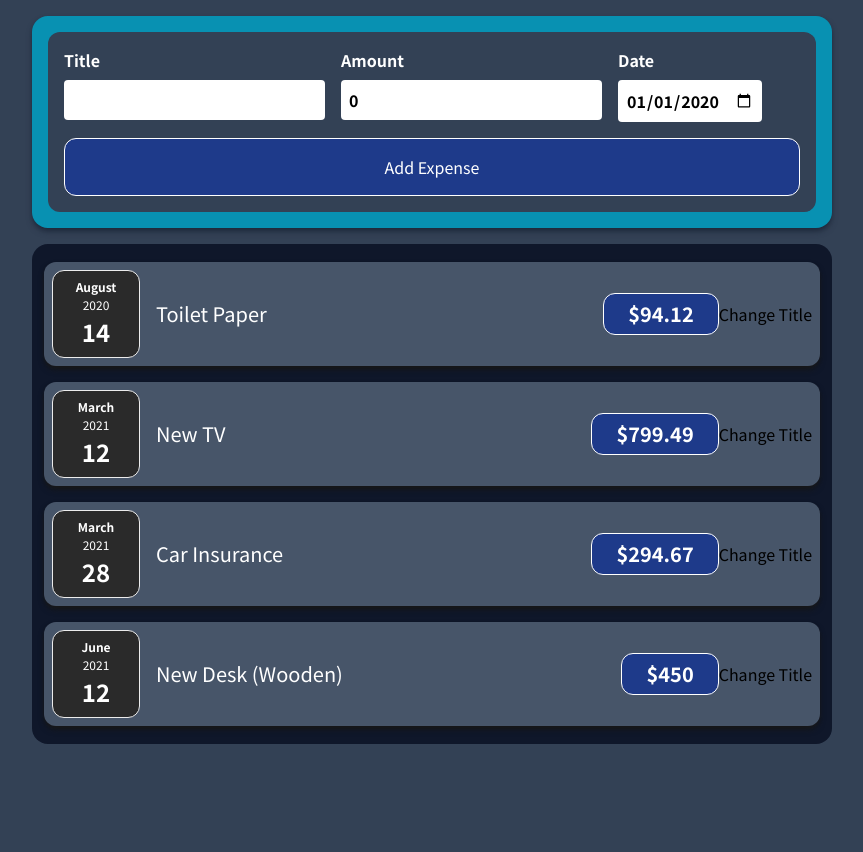
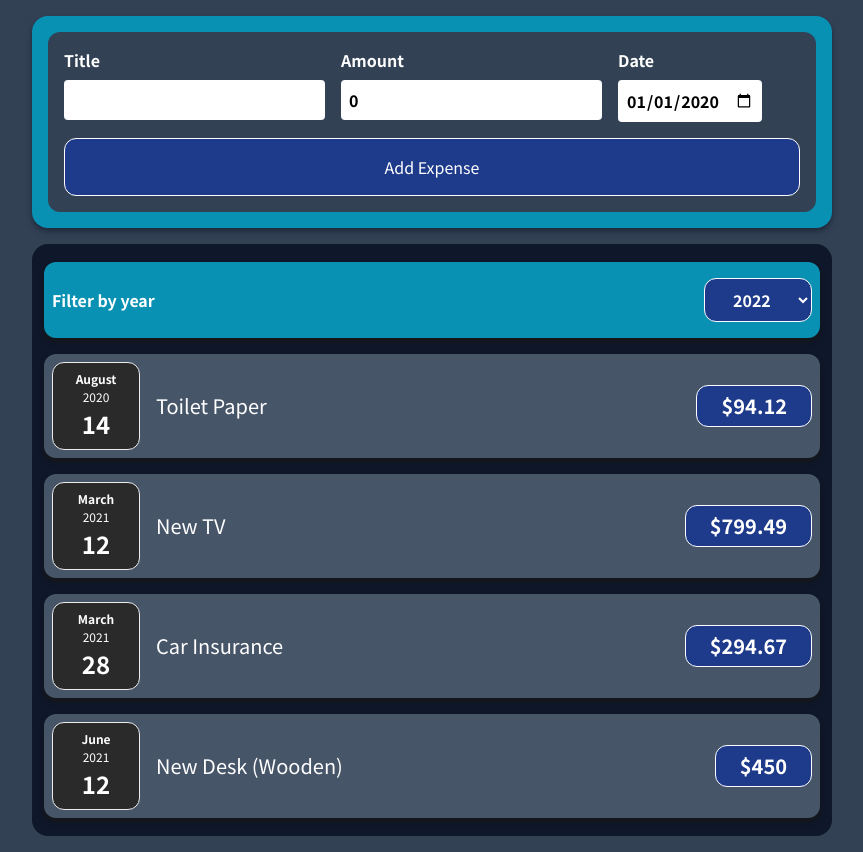
Before and after one commit to Tuzi555/expense-tracker, a React (Vite) app: page / in a window 1280 px wide. Shown: the whole page, without its empty margins (208-1071 px from the left). Before the commit the page ends 800 px from the top, so only its background shows below. Built offline with nearby package versions, Linux system fonts and the light colour scheme.

Commit message:
Added lifting state from expense form and from filter component

```diff
--- a/src/App.tsx
+++ b/src/App.tsx
@@ -2,6 +2,7 @@ import React from 'react';
 
 import NewExpense from "./components/NewExpense/NewExpense";
 import Expenses from './components/Expenses/Expenses';
+import {ExpenseItemModel} from "./models/ExepnseItemModel";
 
 const App = () => {
     const expenses = [
@@ -26,9 +27,14 @@ const App = () => {
         },
     ];
 
+    const newExpenseAddedHandler = (newExpense: ExpenseItemModel) => {
+        expenses.push(newExpense)
+        console.log(expenses)
+    }
+
     return (
         <div>
-            <NewExpense />
+            <NewExpense onNewExpenseAdded={newExpenseAddedHandler}/>
             <Expenses items={expenses} />
         </div>
     );
--- a/src/components/Expenses/ExpenseItem.tsx
+++ b/src/components/Expenses/ExpenseItem.tsx
@@ -3,22 +3,12 @@ import React, {FC, useState} from 'react';
 import ExpenseDate from './ExpenseDate.js';
 import Card from '../UI/Card';
 import './ExpenseItem.css';
+import {ExpenseItemModel} from "../../models/ExepnseItemModel";
 
-export interface ExpenseItemProps {
-    title: string,
-    date: Date,
-    amount: number
-}
-
-const ExpenseItem:FC<ExpenseItemProps> = (props) => {
+const ExpenseItem:FC<ExpenseItemModel> = (props) => {
   // function clickHandler() {}
   const [title, setTitle] = useState(props.title);
   console.log('ExpenseItem evaluated by React');
-
-  const clickHandler = () => {
-    setTitle('Updated!');
-    console.log(title);
-  };
 
   return (
     <Card className='expense-item'>
@@ -27,7 +17,6 @@ const ExpenseItem:FC<ExpenseItemProps> = (props) => {
         <h2>{title}</h2>
         <div className='expense-item__price'>${props.amount}</div>
       </div>
-      <button onClick={clickHandler}>Change Title</button>
     </Card>
   );
 }
--- a/src/components/Expenses/Expenses.tsx
+++ b/src/components/Expenses/Expenses.tsx
@@ -1,37 +1,51 @@
-import React, {FC} from 'react';
+import React, { FC } from 'react';
 
-import ExpenseItem, {ExpenseItemProps} from './ExpenseItem.js';
+import ExpenseItem from './ExpenseItem.js';
 import './Expenses.css';
+import { ExpenseItemModel } from '../../models/ExepnseItemModel';
+import ExpenseFilter from './ExpensesFilter';
+import Card from '../UI/Card';
 
 interface ExpensesProps {
-    items: ExpenseItemProps[]
+  items: ExpenseItemModel[];
 }
 
-const Expenses:FC<ExpensesProps> = (props) => {
+const Expenses: FC<ExpensesProps> = (props) => {
+  const filterExpensesHandler = (selectedYear: string) => {
+    console.log(`Year selected by user: ${selectedYear}`);
+  };
   return (
     <div className="expenses rounded-2xl">
+      <Card className="bg-cyan-600 py-4 my-4">
+        <ExpenseFilter onFilterExpenses={filterExpensesHandler} />
+      </Card>
+
       <ExpenseItem
+        id={props.items[0].id}
         title={props.items[0].title}
         amount={props.items[0].amount}
         date={props.items[0].date}
       />
       <ExpenseItem
+        id={props.items[1].id}
         title={props.items[1].title}
         amount={props.items[1].amount}
         date={props.items[1].date}
       />
       <ExpenseItem
+        id={props.items[2].id}
         title={props.items[2].title}
         amount={props.items[2].amount}
         date={props.items[2].date}
       />
       <ExpenseItem
+        id={props.items[3].id}
         title={props.items[3].title}
         amount={props.items[3].amount}
         date={props.items[3].date}
       />
     </div>
   );
-}
+};
 
 export default Expenses;
--- /dev/null
+++ b/src/components/Expenses/ExpensesFilter.tsx
@@ -0,0 +1,26 @@
+import React, { ChangeEvent, FC } from 'react';
+
+interface ExpenseFilterProps {
+  onFilterExpenses: (selectedYear: string) => void;
+}
+
+const ExpensesFilter: FC<ExpenseFilterProps> = (props) => {
+  const changeYearHandler = (event: ChangeEvent<HTMLSelectElement>) => {
+    props.onFilterExpenses(event.currentTarget.value);
+  };
+  return (
+    <div className="expenses-filter text-white">
+      <div className="flex w-full items-center justify-between">
+        <label className="m-2 font-bold">Filter by year</label>
+        <select className="rounded-xl px-6 py-2 mx-2 bg-blue-900 border border-white font-bold" onChange={changeYearHandler}>
+          <option value="2022">2022</option>
+          <option value="2021">2021</option>
+          <option value="2020">2020</option>
+          <option value="2019">2019</option>
+        </select>
+      </div>
+    </div>
+  );
+};
+
+export default ExpensesFilter;
--- a/src/components/NewExpense/ExpenseForm.tsx
+++ b/src/components/NewExpense/ExpenseForm.tsx
@@ -1,8 +1,13 @@
 import React, { ChangeEvent, FormEvent, useState } from 'react';
 
 import './ExpenseForm.css';
+import { ExpenseItemModel } from '../../models/ExepnseItemModel';
 
-const ExpenseForm = () => {
+interface ExpenseFormProps {
+  onSaveExpenseData: (submittedExpenseItem: ExpenseItemModel) => void;
+}
+
+const ExpenseForm = (props: ExpenseFormProps) => {
   const defaultDate = new Date('2020-01-01');
 
   const [enteredTitle, setEnteredTitle] = useState('');
@@ -25,10 +30,13 @@ const ExpenseForm = () => {
       amount: enteredAmount,
       date: enteredDate,
     };
+    props.onSaveExpenseData({
+      ...expenseData,
+      id: Math.random().toString(),
+    });
     setEnteredTitle('');
     setEnteredAmount(0);
     setEnteredDate(defaultDate);
-    console.log(expenseData);
   };
   return (
     <form onSubmit={submitHandler}>
--- a/src/components/NewExpense/NewExpense.tsx
+++ b/src/components/NewExpense/NewExpense.tsx
@@ -1,13 +1,22 @@
-import React from 'react';
+import React, { FC } from 'react';
 
 import ExpenseForm from './ExpenseForm.js';
 import './NewExpense.css';
+import { ExpenseItemModel } from '../../models/ExepnseItemModel';
 
-const NewExpense = () => {
+interface NewExpenseProps {
+  onNewExpenseAdded: (newExpense: ExpenseItemModel) => void;
+}
+
+const NewExpense: FC<NewExpenseProps> = (props) => {
+  const saveExpenseDataHandler = (enteredExpenseData: ExpenseItemModel) => {
+    props.onNewExpenseAdded(enteredExpenseData);
+  };
+
   return (
     <div className="bg-cyan-600 p-4 my-4 mx-auto w-[50rem] max-w-[95%] rounded-2xl text-center shadow-md shadow-slate-800">
       <div className="bg-slate-700 p-4 rounded-xl">
-        <ExpenseForm />
+        <ExpenseForm onSaveExpenseData={saveExpenseDataHandler} />
       </div>
     </div>
   );
--- /dev/null
+++ b/src/models/ExepnseItemModel.tsx
@@ -0,0 +1,6 @@
+export interface ExpenseItemModel {
+  id: string;
+  title: string;
+  date: Date;
+  amount: number;
+}
```
